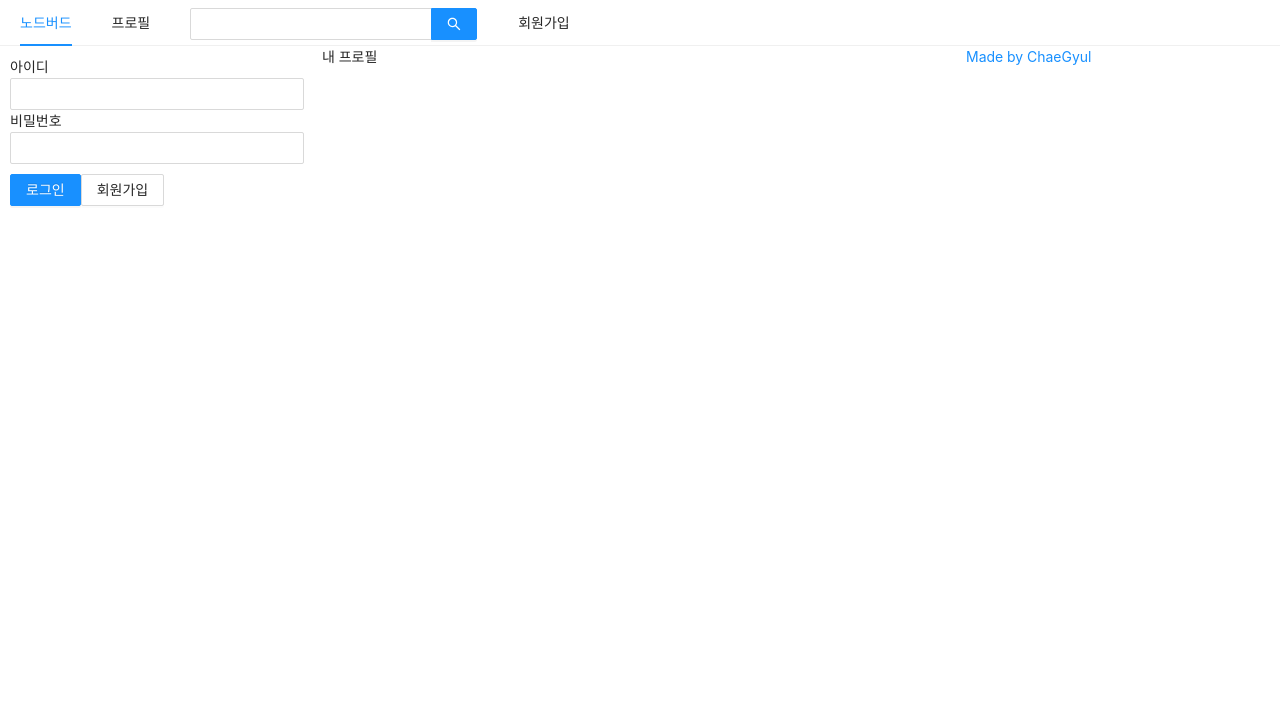
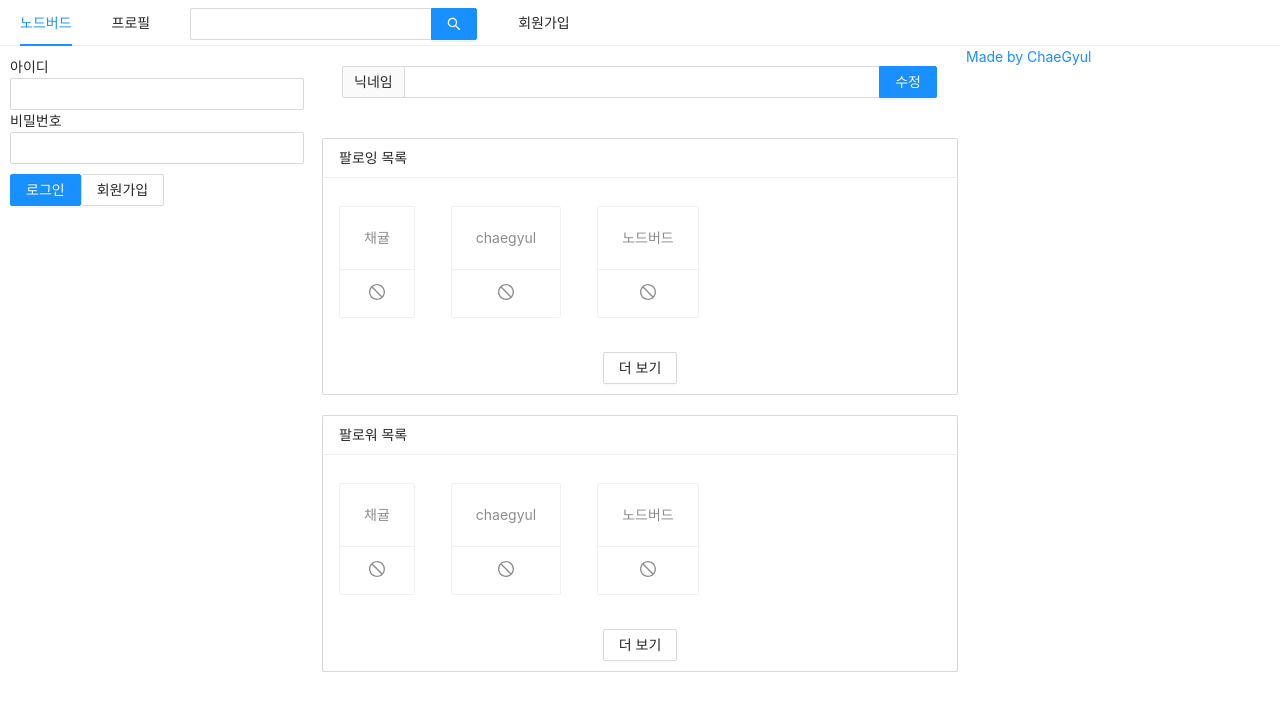
Before and after one commit to CHAEWONSEOK98/react-nodebird, a Next.js app in the folder front/: page /profile in a window 1280 px wide. Shown: the top 710 px of the page. Built offline with nearby package versions, Linux system fonts and the light colour scheme.

Commit message:
profile page

```diff
--- /dev/null
+++ b/front/components/FollowList.js
@@ -0,0 +1,36 @@
+import React from "react";
+import PropTypes from "prop-types";
+import { List, Button, Card } from "antd";
+import { StopOutlined } from "@ant-design/icons";
+
+const FollowList = ({ header, data }) => {
+  return (
+    <List
+      style={{ marginBottom: 20 }}
+      grid={{ gutter: 4, xs: 2, md: 3 }}
+      size="small"
+      header={<div>{header}</div>}
+      loadMore={
+        <div style={{ textAlign: "center", margin: "10px 0" }}>
+          <Button>더 보기</Button>
+        </div>
+      }
+      bordered
+      dataSource={data}
+      renderItem={(item) => (
+        <List.Item style={{ marginTop: 20 }}>
+          <Card actions={[<StopOutlined key="stop" />]}>
+            <Card.Meta description={item.nickname} />
+          </Card>
+        </List.Item>
+      )}
+    />
+  );
+};
+
+FollowList.propTypes = {
+  header: PropTypes.string.isRequired,
+  data: PropTypes.array.isRequired,
+};
+
+export default FollowList;
--- /dev/null
+++ b/front/components/NicknameEditForm.js
@@ -0,0 +1,20 @@
+import React, { useMemo } from "react";
+import { Form, Input } from "antd";
+
+const NicknameEditForm = () => {
+  const style = useMemo(
+    () => ({
+      marginBottom: "20px",
+      border: "1px soild #d9d9d9",
+      padding: "20px",
+    }),
+    []
+  );
+  return (
+    <Form style={style}>
+      <Input.Search addonBefore="닉네임" enterButton="수정" />
+    </Form>
+  );
+};
+
+export default NicknameEditForm;
--- a/front/pages/profile.js
+++ b/front/pages/profile.js
@@ -1,14 +1,30 @@
 import React from "react";
+import Head from "next/head";
 import AppLayout from "../components/AppLayout";
-import Head from "next/head";
+import NicknameEditForm from "../components/NicknameEditForm";
+import FollowList from "../components/FollowList";
 
 const Profile = () => {
+  const followerList = [
+    { nickname: "채귤" },
+    { nickname: "chaegyul" },
+    { nickname: "노드버드" },
+  ];
+  const followingList = [
+    { nickname: "채귤" },
+    { nickname: "chaegyul" },
+    { nickname: "노드버드" },
+  ];
   return (
     <>
       <Head>
         <title>내 프로필 | NodeBird</title>
       </Head>
-      <AppLayout>내 프로필</AppLayout>
+      <AppLayout>
+        <NicknameEditForm />
+        <FollowList header="팔로잉 목록" data={followingList} />
+        <FollowList header="팔로워 목록" data={followerList} />
+      </AppLayout>
     </>
   );
 };
```
